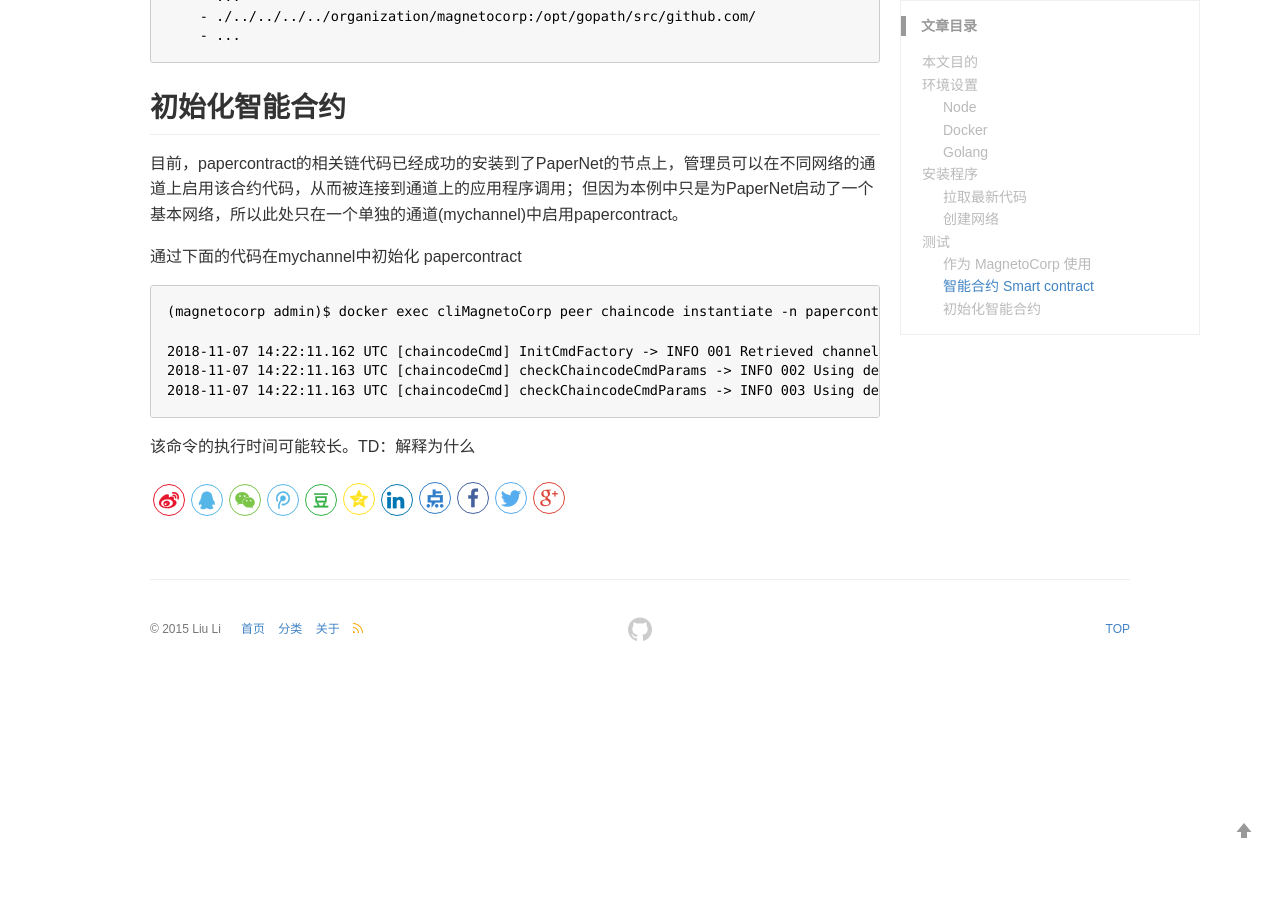
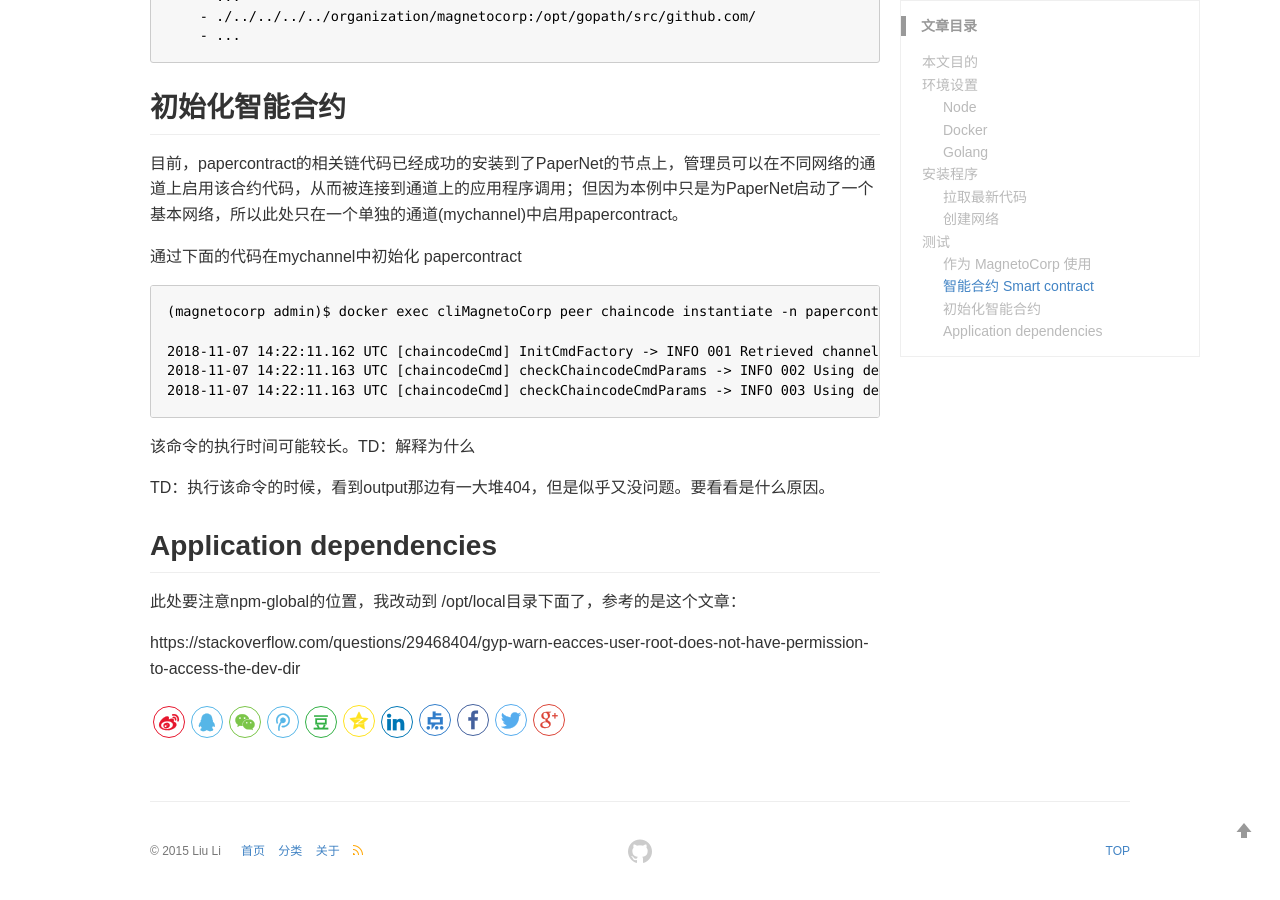
Before and after one commit to nox60/nox60.github.io, a Jekyll site: the page built from _posts/2019-7-12-Hyperledger-Fabric-Commercial-paper-例子详解.md, in a window 1280 px wide and 900 px high, scrolled down 7021 px. Built offline with Jekyll 4.4.1, drawn with Linux system fonts in a browser that asks for light colours; our own code applies the rules of GitHub Pages for plain Markdown files; comment, search, counter and statistics services are not loaded; before the commit the page ends 7699 px from its top, so only the background shows below that.

Commit message:
Add files

````diff
--- a/_posts/2019-7-12-Hyperledger-Fabric-Commercial-paper-例子详解.md
+++ b/_posts/2019-7-12-Hyperledger-Fabric-Commercial-paper-例子详解.md
@@ -309,3 +309,12 @@
 ```
 
 该命令的执行时间可能较长。TD：解释为什么
+
+TD：执行该命令的时候，看到output那边有一大堆404，但是似乎又没问题。要看看是什么原因。
+
+
+## Application dependencies
+
+此处要注意npm-global的位置，我改动到 /opt/local目录下面了，参考的是这个文章：
+
+https://stackoverflow.com/questions/29468404/gyp-warn-eacces-user-root-does-not-have-permission-to-access-the-dev-dir
````
